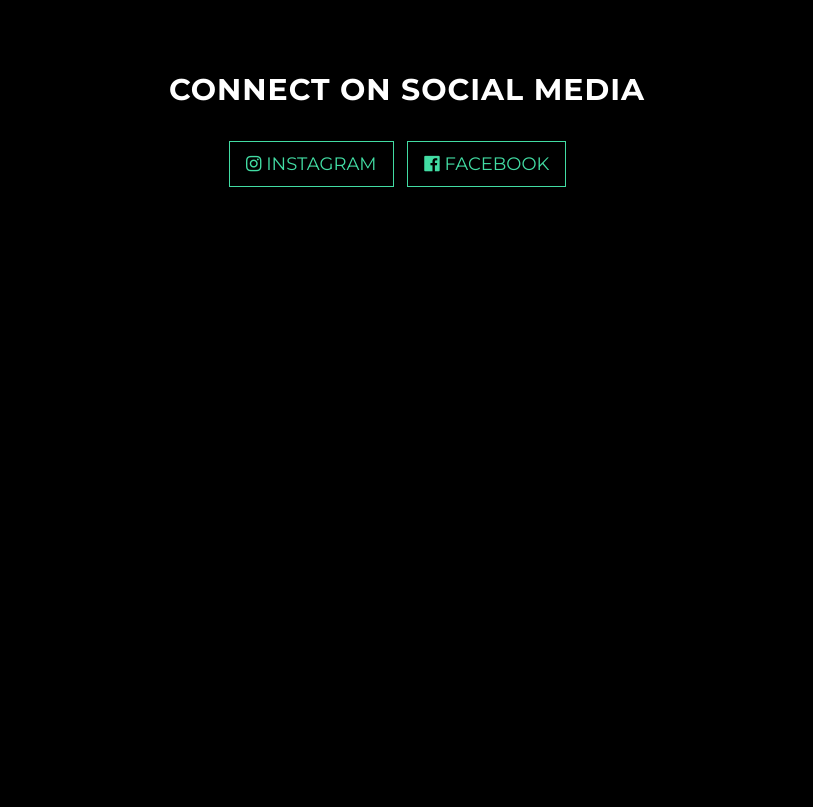
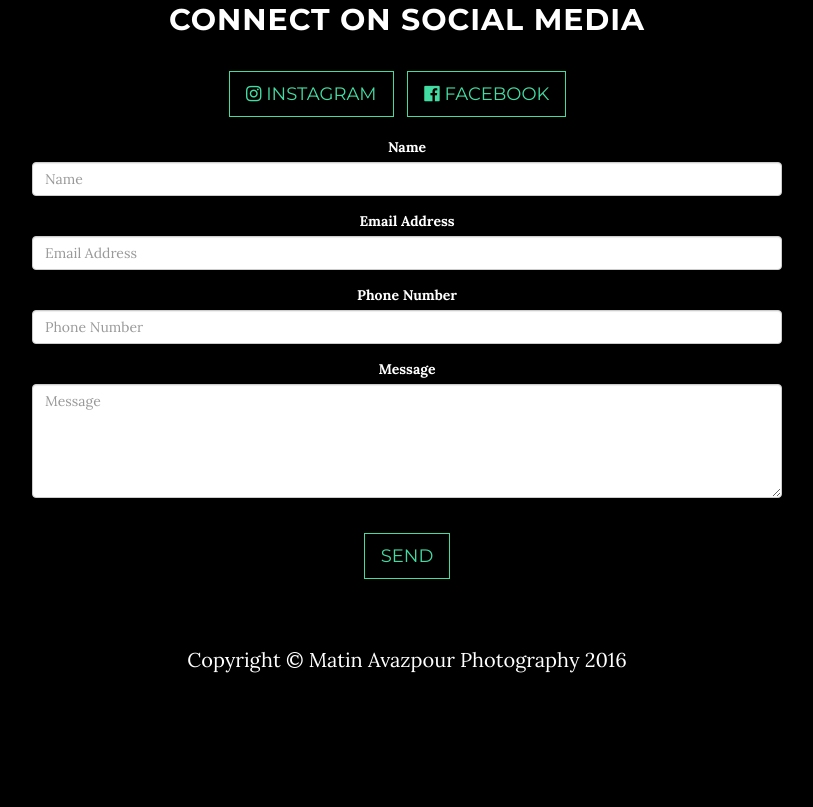
Before and after one commit to colinmatthews/MatinAvazpourPhotography, a website: page index.html in a window 1280 px wide. Shown: the part 2413-3220 px from the top of the page, without its empty margins (233-1046 px from the left). After the commit the page ends 3139 px from the top, so only its background shows below. Drawn offline with nearby package versions, Linux system fonts and the light colour scheme; some packages are replaced by stand-ins of ours.

Commit message:
Added form and removed map

```diff
--- a/css/grayscale.css
+++ b/css/grayscale.css
@@ -249,6 +249,9 @@
   .download-section {
     padding: 100px 0;
   }
+  .contact-section{
+	  padding-top:80px;
+  }
 
   #map {
     height: 400px;
--- a/index.html
+++ b/index.html
@@ -109,7 +109,7 @@
     </section>
 
     <!-- Contact Section -->
-    <section id="contact" class="container content-section text-center">
+    <section id="contact" class="container contact-section text-center">
         <div class="row">
             <div class="col-lg-8 col-lg-offset-2">
                 <h2>Connect on social Media</h2>
@@ -127,10 +127,57 @@
 				<!-- This is a comment -->
             </div>
         </div>
+
+		<div class="row" style="padding-top:10px;">
+                <div class="col-lg-8 col-lg-offset-2">
+                    <!-- To configure the contact form email address, go to mail/contact_me.php and update the email address in the PHP file on line 19. -->
+                    <!-- The form should work on most web servers, but if the form is not working you may need to configure your web server differently. -->
+                    <form name="sendMessage"  action="https://formspree.io/matin.avazpour@gmail.com" method="POST">
+                        <div class="row control-group">
+                            <div class="form-group col-xs-12 floating-label-form-group controls">
+                                <label>Name</label>
+                                <input type="text" class="form-control" placeholder="Name" id="name" name="name">
+
+                            </div>
+                        </div>
+                        <div class="row control-group">
+                            <div class="form-group col-xs-12 floating-label-form-group controls">
+                                <label>Email Address</label>
+                                <input type="email" class="form-control" placeholder="Email Address" id="email" name="id" >
+
+                            </div>
+                        </div>
+                        <div class="row control-group">
+                            <div class="form-group col-xs-12 floating-label-form-group controls">
+                                <label>Phone Number</label>
+                                <input type="tel" class="form-control" placeholder="Phone Number" id="phone" name="phone" >
+
+                            </div>
+                        </div>
+                        <div class="row control-group">
+                            <div class="form-group col-xs-12 floating-label-form-group controls">
+                                <label>Message</label>
+                                <textarea rows="5" class="form-control" placeholder="Message" id="message" name="message"></textarea>
+
+                            </div>
+                        </div>
+						<input type="text" name="_gotcha" style="display:none" />
+						<input type="hidden" name="_next" value="https://colinmatthews.github.io" />
+                        <br>
+                        <div id="success"></div>
+                        <div class="row">
+                            <div class="form-group col-xs-12">
+                                <button  type="submit" class="btn btn-default btn-lg">Send</button>
+                            </div>
+                        </div>
+                    </form>
+                </div>
+            </div>
+
     </section>
 
     <!-- Map Section -->
-    <div id="map"></div>
+    <!--<div id="map"></div>
 
     <!-- Footer -->
     <footer>
@@ -147,13 +194,13 @@
 
     <!-- Plugin JavaScript -->
     <script src="https://cdnjs.cloudflare.com/ajax/libs/jquery-easing/1.3/jquery.easing.min.js"></script>
-	<!-- Theme JavaScript -->
-    <script src="js/grayscale.min.js"></script>
+
 
     <!-- Google Maps API Key - Use your own API key to enable the map feature. More information on the Google Maps API can be found at https://developers.google.com/maps/ -->
-    <script type="text/javascript" src="https://maps.googleapis.com/maps/api/js?key=AIzaSyC0MxRy96T3Hkl4btgbVrLjWDoWUt4GMug&sensor=false"></script>
+   <!-- <script type="text/javascript" src="https://maps.googleapis.com/maps/api/js?key=AIzaSyC0MxRy96T3Hkl4btgbVrLjWDoWUt4GMug&sensor=false"></script>
 
-
+    <!-- Theme JavaScript -->
+    <script src="js/grayscale.min.js"></script>
 
 </body>
 
--- a/js/grayscale.js
+++ b/js/grayscale.js
@@ -37,7 +37,7 @@
 // When the window has finished loading create our google map below
 google.maps.event.addDomListener(window, 'load', init);
 google.maps.event.addDomListener(window, 'resize', function() {
-    map.setCenter(new google.maps.LatLng(42.2926135,-83.1429658));
+    map.setCenter(new google.maps.LatLng(40.6700, -73.9400));
 });
 
 function init() {
```
